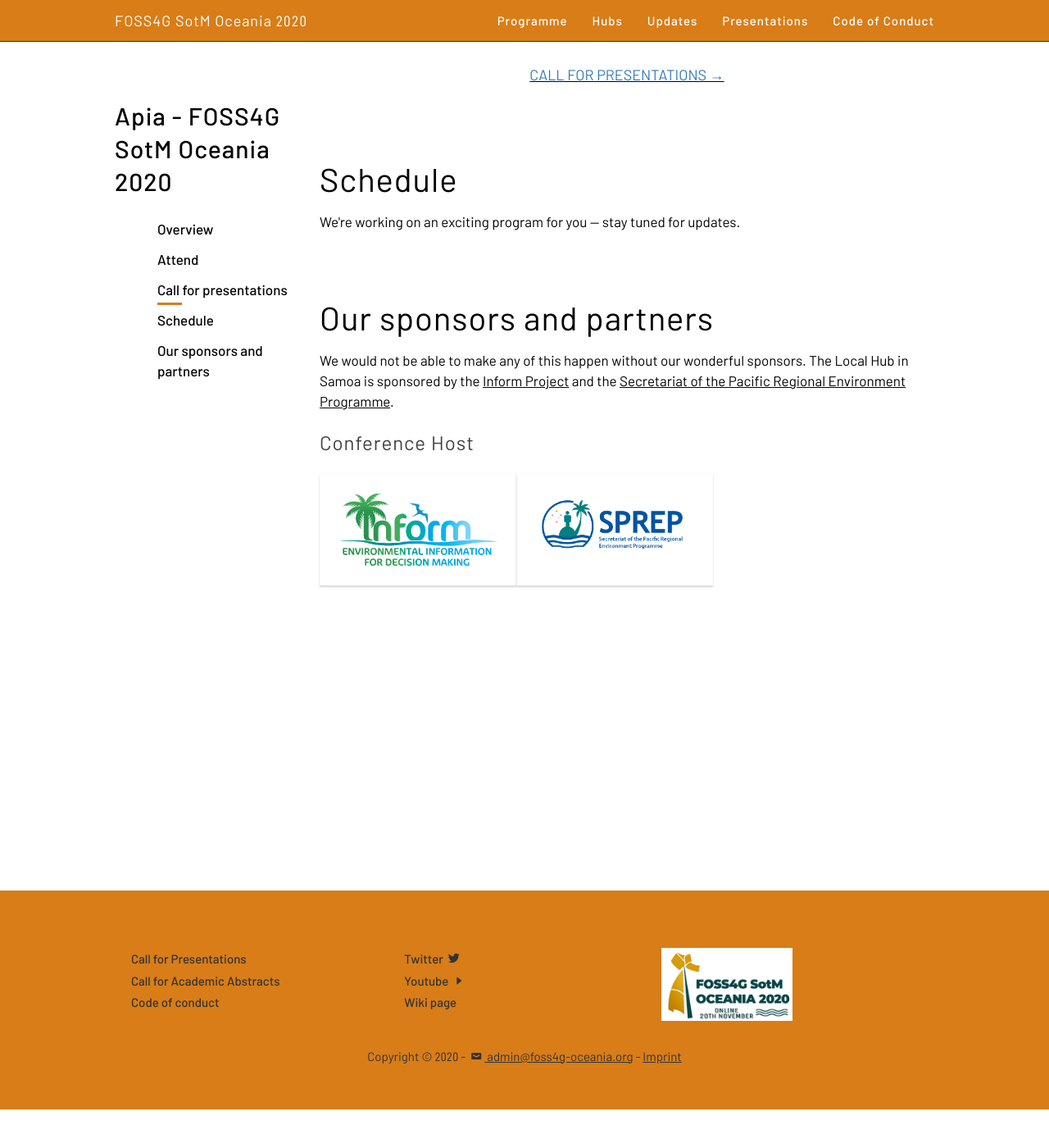
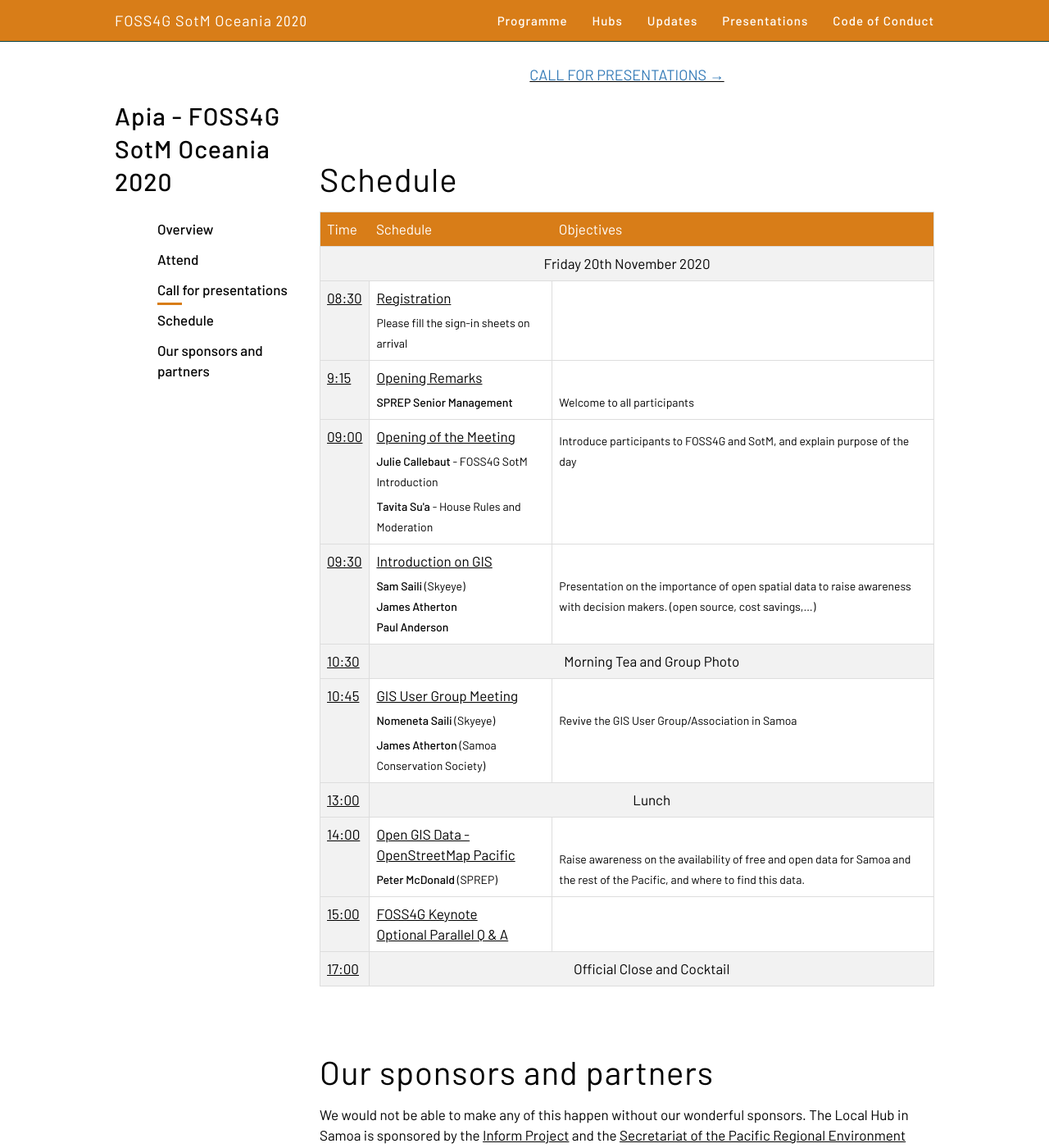
Before and after one commit to osgeo-oceania/foss4g-sotm-oceania-2020, a Jekyll site: the page built from hubs/apia/index.html, in a window 1280 px wide and 1400 px high, scrolled down 2257 px. Shown: the whole window at 82% size. Built offline with Jekyll 4.4.1, drawn with Linux system fonts in a browser that asks for light colours; before the commit the page ends 3610 px from its top, so only the background shows below that.

Commit message:
added apia hub schedule

```diff
--- a/hubs/apia/index.html
+++ b/hubs/apia/index.html
@@ -175,138 +175,129 @@
 <section>
     <h2 id="schedule">Schedule</h2>
 
-    <p>We're working on an exciting program for you — stay tuned for updates.</p>
+    <!-- <p>We're working on an exciting program for you — stay tuned for updates.</p> -->
 
-    <!-- <table class="scheduleTable">
+    <table class="scheduleTable">
         <thead>
             <tr>
                 <td>Time</td>
-                <td>Track 1</td>
-                <td>Track 2</td>
+                <td>Schedule</td>
+                <td>Objectives</td>
             </tr>
         </thead>
+        <td colspan="3" class="fill-darken0 scheduleBreak">Friday 20th November 2020</td>
         <tbody>
             <tr>
                 <td class="fill-darken0"><a
-                        href="https://www.timeanddate.com/worldclock/fixedtime.html?iso=2020-07-04T10:00:00Z">10:00</a>
+                        href="https://www.timeanddate.com/worldclock/fixedtime.html?iso=2020-07-04T10:00:00Z">08:30</a>
                 </td>
                 <td rowspan="1" id="session_AXAUHX">
-                    <a href="/sessions/AXAUHX">Opening</a>
-                    <br><span class="speaker">SotM Working Group
+                    <a href="/sessions/AXAUHX">Registration</a>
+                    <br><span class="speaker">Please fill the sign-in sheets on arrival
                     </span>
                 </td>
                 <td></td>
             </tr>
             <tr>
                 <td class="fill-darken0"><a
-                        href="https://www.timeanddate.com/worldclock/fixedtime.html?iso=2020-07-04T10:20:00Z">10:20</a>
-                </td>
-                <td rowspan="1" id="session_RRVNAM">
-                    <a href="/sessions/RRVNAM">Winds of Change in OpenStreetMap</a>
-                    <br><span class="speaker">Allan Mustard
-                    </span>
-                </td>
-                <td></td>
-            </tr>
-            <tr>
-                <td class="fill-darken0"><a
-                        href="https://www.timeanddate.com/worldclock/fixedtime.html?iso=2020-07-04T10:45:00Z">10:45</a>
+                        href="https://www.timeanddate.com/worldclock/fixedtime.html?iso=2020-07-04T10:45:00Z">9:15</a>
                 </td>
                 <td rowspan="1" id="session_8JQ7PY">
-                    <a href="/sessions/8JQ7PY">Drones for Community Mapping</a>
-                    <br><span class="speaker">Leigh Lunas
+                    <a href="/sessions/8JQ7PY">Opening Remarks</a>
+                    <br><span class="speaker"><strong>SPREP Senior Management</strong>
                     </span>
                 </td>
                 <td rowspan="1" id="session_KDXFHZ">
-                    <a href="/sessions/KDXFHZ">4 County OSM Digitization Liberia – Lesson Learned</a>
-                    <br><span class="speaker">Tri Selasa
+                    <br><span class="speaker">Welcome to all participants
                     </span>
                 </td>
             </tr>
             <tr>
                 <td class="fill-darken0"><a
-                        href="https://www.timeanddate.com/worldclock/fixedtime.html?iso=2020-07-04T11:30:00Z">11:30</a>
+                        href="https://www.timeanddate.com/worldclock/fixedtime.html?iso=2020-07-04T10:20:00Z">09:00</a>
+                </td>
+                <td rowspan="1" id="session_RRVNAM">
+                    <a href="/sessions/RRVNAM">Opening of the Meeting</a>
+                    <br><span class="speaker"><strong>Julie Callebaut</strong> - FOSS4G SotM Introduction
+                    </span>
+                        <span class="speaker"><strong>Tavita Su'a</strong> - House Rules and Moderation
+                    </span>
+                </td>
+                <td>
+                    <span class="speaker">Introduce participants to  FOSS4G and SotM, and explain purpose of the day</span>
+                </td>
+            </tr>
+            <tr>
+                <td class="fill-darken0"><a
+                        href="https://www.timeanddate.com/worldclock/fixedtime.html?iso=2020-07-04T11:30:00Z">09:30</a>
                 </td>
                 <td rowspan="1" id="session_MJ8ZY8">
-                    <a href="/sessions/MJ8ZY8">OSM Routing Evaluation</a>
-                    <br><span class="speaker">Yantisa Akhadi
+                    <a href="/sessions/MJ8ZY8">Introduction on GIS</a>
+                    <br><span class="speaker">
+                        <strong>Sam Saili </strong>(Skyeye)<br>
+                        <strong>James Atherton</strong><br>
+                        <strong>Paul Anderson</strong><br>
                     </span>
                 </td>
                 <td rowspan="1" id="session_9L7U83">
-                    <a href="/sessions/9L7U83">Health Facilities Import</a>
-                    <br><span class="speaker">Sowmya Nayani
+                    <br><span class="speaker">Presentation on the importance of open spatial data to raise awareness with decision makers.
+                        (open source, cost savings,…)
+                    </span>
+                </td>
+            </tr>
+            <td class="fill-darken0"><a
+                href="https://www.timeanddate.com/worldclock/fixedtime.html?iso=2020-07-04T13:45:00Z">10:30</a>
+            </td>
+
+            <td colspan="2" class="fill-darken0 scheduleBreak">Morning Tea and Group Photo</td>
+            <tr>
+                <td class="fill-darken0"><a
+                        href="https://www.timeanddate.com/worldclock/fixedtime.html?iso=2020-07-04T12:15:00Z">10:45</a>
+                </td>
+                <td rowspan="1" id="session_3FNPY7">
+                    <a href="/sessions/3FNPY7">GIS User Group Meeting</a>
+                    <br><span class="speaker"><strong>Nomeneta Saili </strong> (Skyeye)
+                    <br><span class="speaker"><strong>James Atherton </strong> (Samoa Conservation Society)
+                    </span>
+                </td>
+                <td rowspan="1" id="session_3DMDQK">
+                    <br><span class="speaker">Revive the GIS User Group/Association in Samoa
                     </span>
                 </td>
             </tr>
             <tr>
                 <td class="fill-darken0"><a
-                        href="https://www.timeanddate.com/worldclock/fixedtime.html?iso=2020-07-04T12:15:00Z">12:15</a>
+                        href="https://www.timeanddate.com/worldclock/fixedtime.html?iso=2020-07-04T13:45:00Z">13:00</a>
                 </td>
-                <td rowspan="1" id="session_3FNPY7">
-                    <a href="/sessions/3FNPY7">Ranks for Rendering</a>
-                    <br><span class="speaker">Michael Reichert
+                <td colspan="2" class="fill-darken0 scheduleBreak">Lunch</td>
+            </tr>
+            <tr>
+                <td class="fill-darken0"><a
+                        href="https://www.timeanddate.com/worldclock/fixedtime.html?iso=2020-07-04T15:00:00Z">14:00</a>
+                </td>
+                <td rowspan="1" id="session_YTHZWC">
+                    <a href="/sessions/YTHZWC">Open GIS Data - OpenStreetMap Pacific</a>
+                    <br><span class="speaker"><strong>Peter McDonald </strong>(SPREP)
                     </span>
                 </td>
-                <td rowspan="1" id="session_3DMDQK">
-                    <a href="/sessions/3DMDQK">Economy, Human, and Policy Impact on Mapping in Public Sector</a>
-                    <br><span class="speaker">Asish Abraham Joseph
+                <td rowspan="1" id="session_M9WYW9">
+                    <br><span class="speaker">Raise awareness on the availability of free and open data for Samoa and the rest of the Pacific, and where to find this data.
                     </span>
                 </td>
             </tr>
             <tr>
                 <td class="fill-darken0"><a
-                        href="https://www.timeanddate.com/worldclock/fixedtime.html?iso=2020-07-04T13:00:00Z">13:00</a>
+                        href="https://www.timeanddate.com/worldclock/fixedtime.html?iso=2020-07-04T15:45:00Z">15:00</a>
                 </td>
-                <td rowspan="1" id="session_AZPHEF">
-                    <a href="/sessions/AZPHEF">Lightning Talks I</a>
-                    <br><span class="speaker">SotM Working Group
-                    </span>
+                <td rowspan="1" id="session_YXNWNT">
+                    <a href="/sessions/YXNWNT">FOSS4G Keynote</a>
+                    <br>
+                    <a href="/sessions/YXNWNT">Optional Parallel Q & A</a>
                 </td>
-                <td rowspan="1" id="session_DZ8PWQ">
-                    <a href="/sessions/DZ8PWQ">Building mapping communities in rural Tanzania – challenges, successes
-                        and
-                        lessons learnt</a>
-                    <br><span class="speaker">Janet Chapman
-                    </span>
+                <td rowspan="1" id="session_EYMZXV">
                 </td>
             </tr>
-            <tr>
-                <td class="fill-darken0"><a
-                        href="https://www.timeanddate.com/worldclock/fixedtime.html?iso=2020-07-04T13:45:00Z">13:45</a>
-                </td>
-                <td colspan="2" class="fill-darken0 scheduleBreak">lunch break</td>
-            </tr>
-            <tr>
-                <td class="fill-darken0"><a
-                        href="https://www.timeanddate.com/worldclock/fixedtime.html?iso=2020-07-04T15:00:00Z">15:00</a>
-                </td>
-                <td rowspan="1" id="session_YTHZWC">
-                    <a href="/sessions/YTHZWC">The Map in 360</a>
-                    <br><span class="speaker">Said Turksever
-                    </span>
-                </td>
-                <td rowspan="1" id="session_M9WYW9">
-                    <a href="/sessions/M9WYW9">The State of OpenStreetMap in Africa</a>
-                    <br><span class="speaker">Geoffrey Kateregga
-                    </span>
-                </td>
-            </tr>
-            <tr>
-                <td class="fill-darken0"><a
-                        href="https://www.timeanddate.com/worldclock/fixedtime.html?iso=2020-07-04T15:45:00Z">15:45</a>
-                </td>
-                <td rowspan="1" id="session_YXNWNT">
-                    <a href="/sessions/YXNWNT">Buildings are the new Streets</a>
-                    <br><span class="speaker">Danijel Schorlemmer, Felix Delattre
-                    </span>
-                </td>
-                <td rowspan="1" id="session_EYMZXV">
-                    <a href="/sessions/EYMZXV">Overwiew on OpenStreetMap Togo Community</a>
-                    <br><span class="speaker">Ata Franck Akouete
-                    </span>
-                </td>
-            </tr>
-            <tr>
+            <!-- <tr>
                 <td class="fill-darken0"><a
                         href="https://www.timeanddate.com/worldclock/fixedtime.html?iso=2020-07-04T16:30:00Z">16:30</a>
                 </td>
@@ -352,14 +343,14 @@
                     <br><span class="speaker">Can Ünen, Orkut Murat Yılmaz
                     </span>
                 </td>
-            </tr>
+            </tr> -->
             <tr>
                 <td class="fill-darken0"><a
-                        href="https://www.timeanddate.com/worldclock/fixedtime.html?iso=2020-07-04T18:45:00Z">18:45</a>
+                        href="https://www.timeanddate.com/worldclock/fixedtime.html?iso=2020-07-04T18:45:00Z">17:00</a>
                 </td>
-                <td colspan="2" class="fill-darken0 scheduleBreak">dinner break</td>
+                <td colspan="2" class="fill-darken0 scheduleBreak">Official Close and Cocktail</td>
             </tr>
-            <tr>
+            <!-- <tr>
                 <td class="fill-darken0"><a
                         href="https://www.timeanddate.com/worldclock/fixedtime.html?iso=2020-07-04T20:00:00Z">20:00</a>
                 </td>
@@ -416,10 +407,10 @@
                     </span>
                 </td>
                 <td></td>
-            </tr>
+            </tr> -->
 
         </tbody>
-    </table> -->
+    </table>
 </section>
 
 <section>
```
